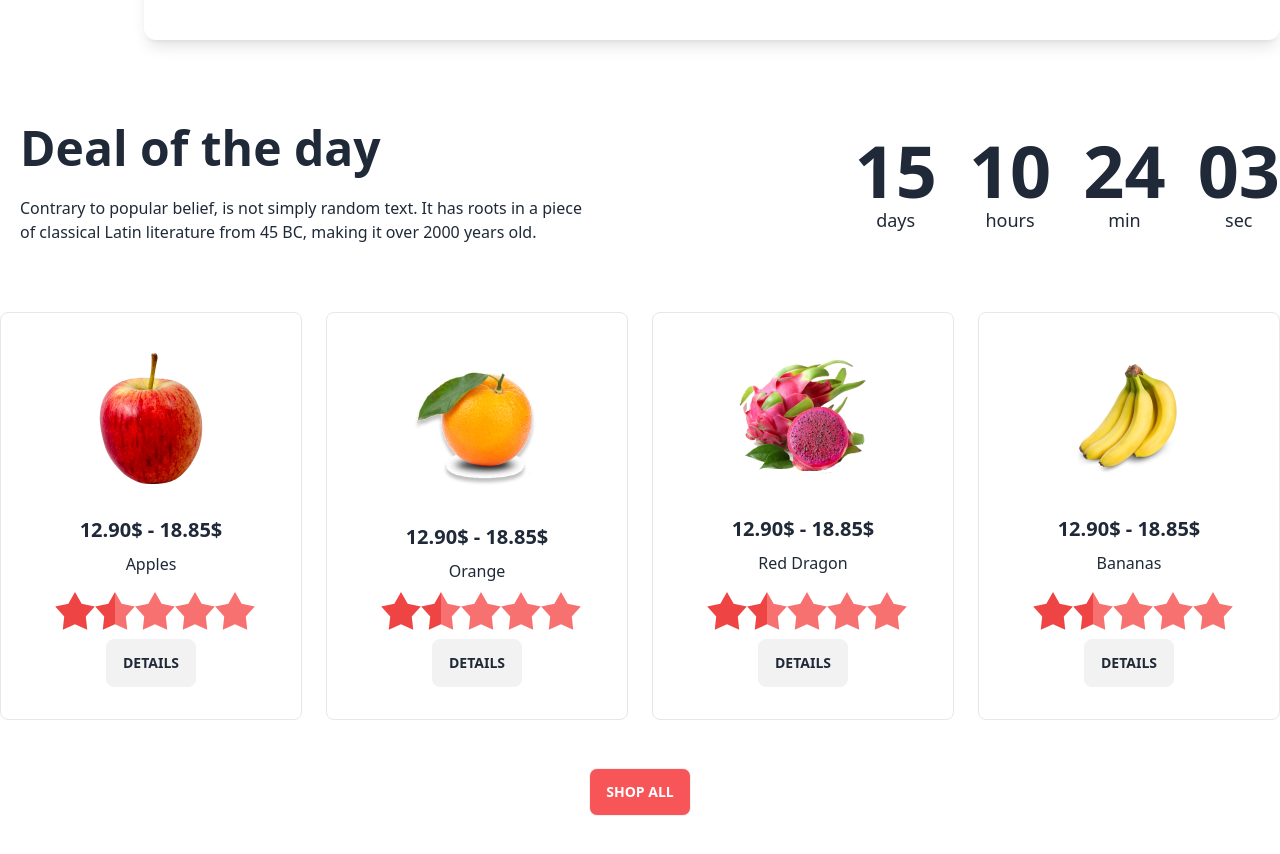
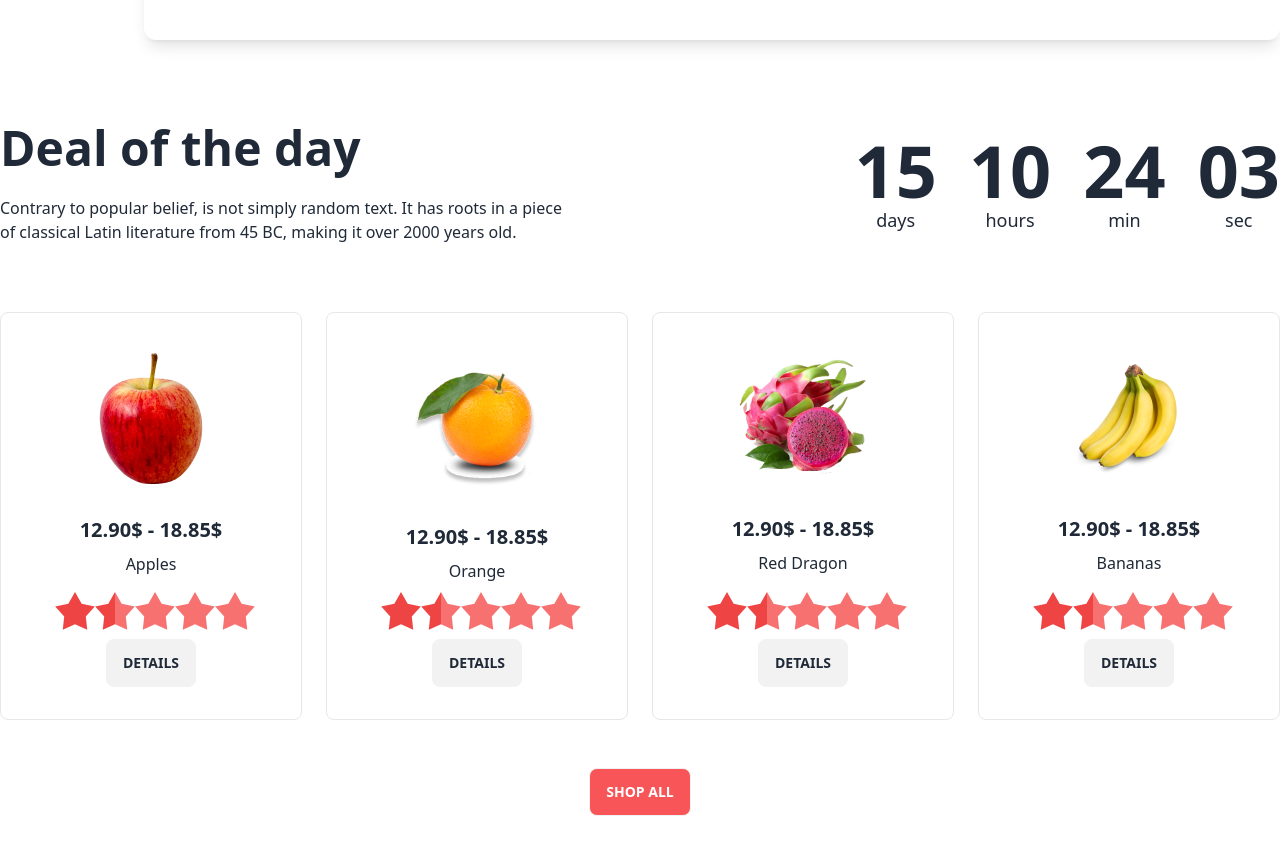
Before and after one commit to ikmat-rabib/fruit-burst-assignment3, a plain HTML site: page index.html in a window 1280 px wide. Shown: the part 1000-1854 px from the top of the page. Drawn offline with nearby package versions, Linux system fonts and the light colour scheme.

Commit message:
fixed deal of the day section

```diff
--- a/index.html
+++ b/index.html
@@ -129,7 +129,7 @@
         <!-- deal of the day section -->
         <section class=" my-36 ">
             <div class="flex flex-col lg:flex-row justify-center items-center">
-                <div class="flex-1 text-center px-5 lg:text-left my-5">
+                <div class="flex-1 text-center px-5 lg:px-0 lg:text-left my-5">
                     <h3 class="text-xl font-extrabold lg:text-5xl lg:font-extrabold mb-6">Deal of the day</h3>
                     <p class="text-xl font-normal lg:max-w-xl lg:text-base lg:font-medium ">Contrary to popular belief,
                         is not simply random text. It
```
